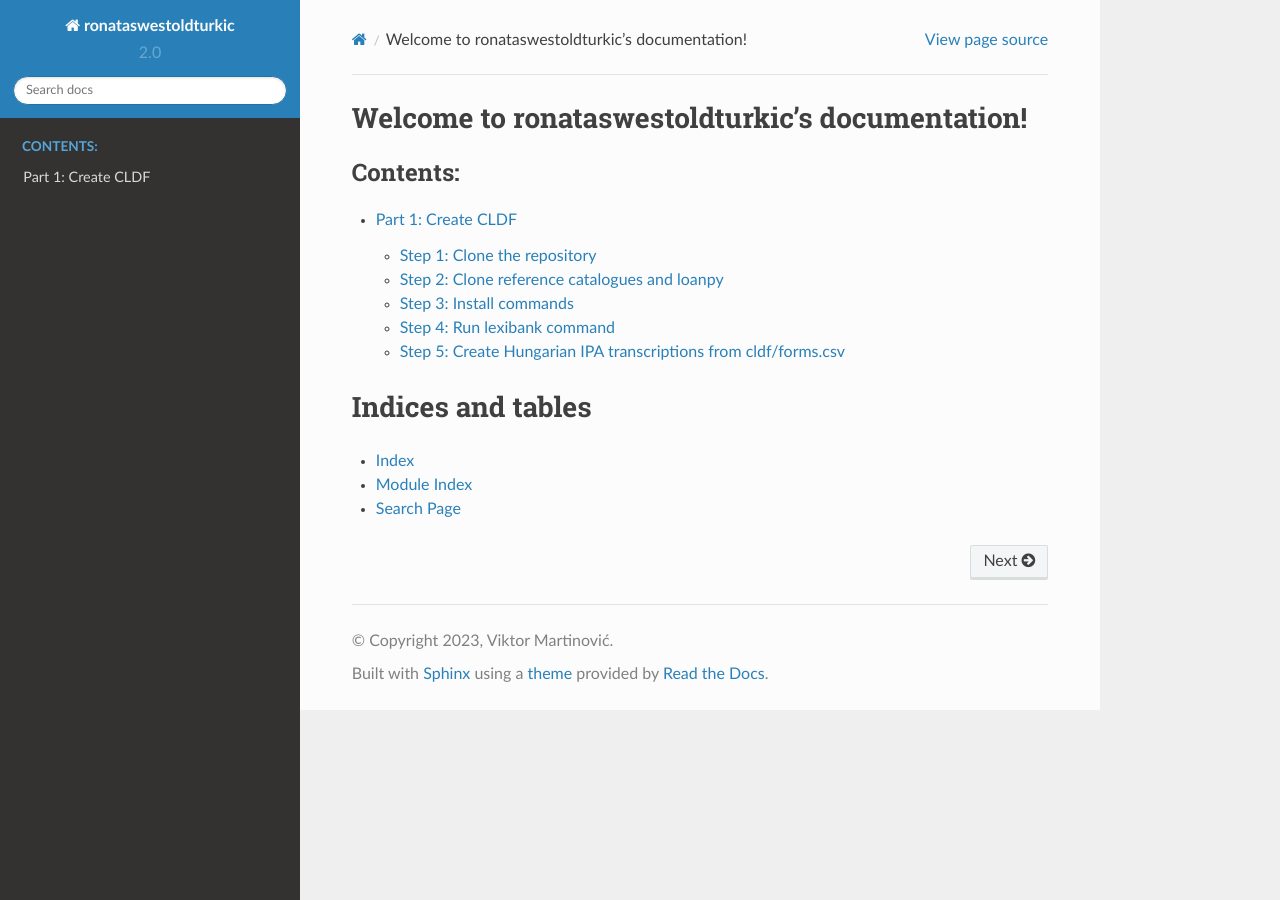
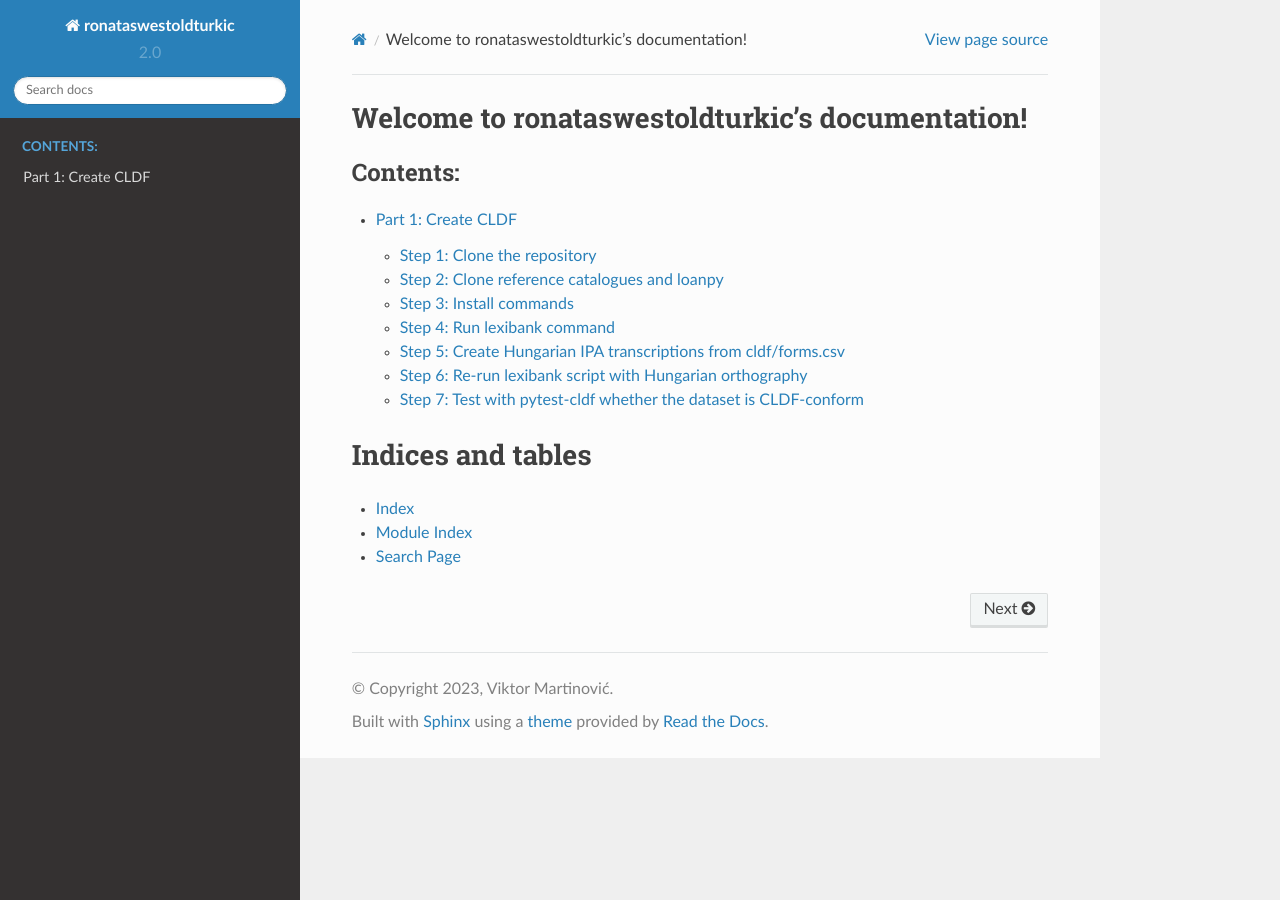
Before and after one commit to LoanpyDataHub/ronataswestoldturkic, a Sphinx documentation site: the page built from docs/index.rst, in a window 1280 px wide. Built offline with Sphinx 7.4.7 and the Read the Docs theme 2.0.0, drawn with Linux system fonts in a browser that asks for light colours.

```diff
--- a/docs/conf.py
+++ b/docs/conf.py
@@ -9,4 +9,3 @@ version = '2.0'
 release = '2.0'
 extensions = ['sphinx.ext.autodoc']
 html_theme = 'sphinx_rtd_theme'
-keep_warnings = True
--- a/docs/mkcldf.rst
+++ b/docs/mkcldf.rst
@@ -44,10 +44,25 @@ immediately.
 Step 4: Run lexibank command
 ----------------------------
 
-.. literalinclude:: ../../wot.sh
-   :language: bash
+.. code-block:: sh
+
+   cldfbench lexibank.makecldf lexibank_ronataswestoldturkic.py  --concepticon-version=v3.0.0 --glottolog-version=v4.5 --clts-version=v2.2.0
+
 
 Step 5: Create Hungarian IPA transcriptions from cldf/forms.csv
 ---------------------------------------------------------------
 
 .. code-block:: sh
+
+   cd ronataswestoldturkic
+   cldfbench ronataswestoldturkic.makeHortho
+
+Step 6: Re-run lexibank script with Hungarian orthography
+---------------------------------------------------------
+
+.. code-block:: sh
+
+   cldfbench lexibank.makecldf lexibank_ronataswestoldturkic.py  --concepticon-version=v3.0.0 --glottolog-version=v4.5 --clts-version=v2.2.0
+
+Step 7: Test with pytest-cldf whether the dataset is CLDF-conform
+-----------------------------------------------------------------
```
Also changed, not shown: 1 other file.
